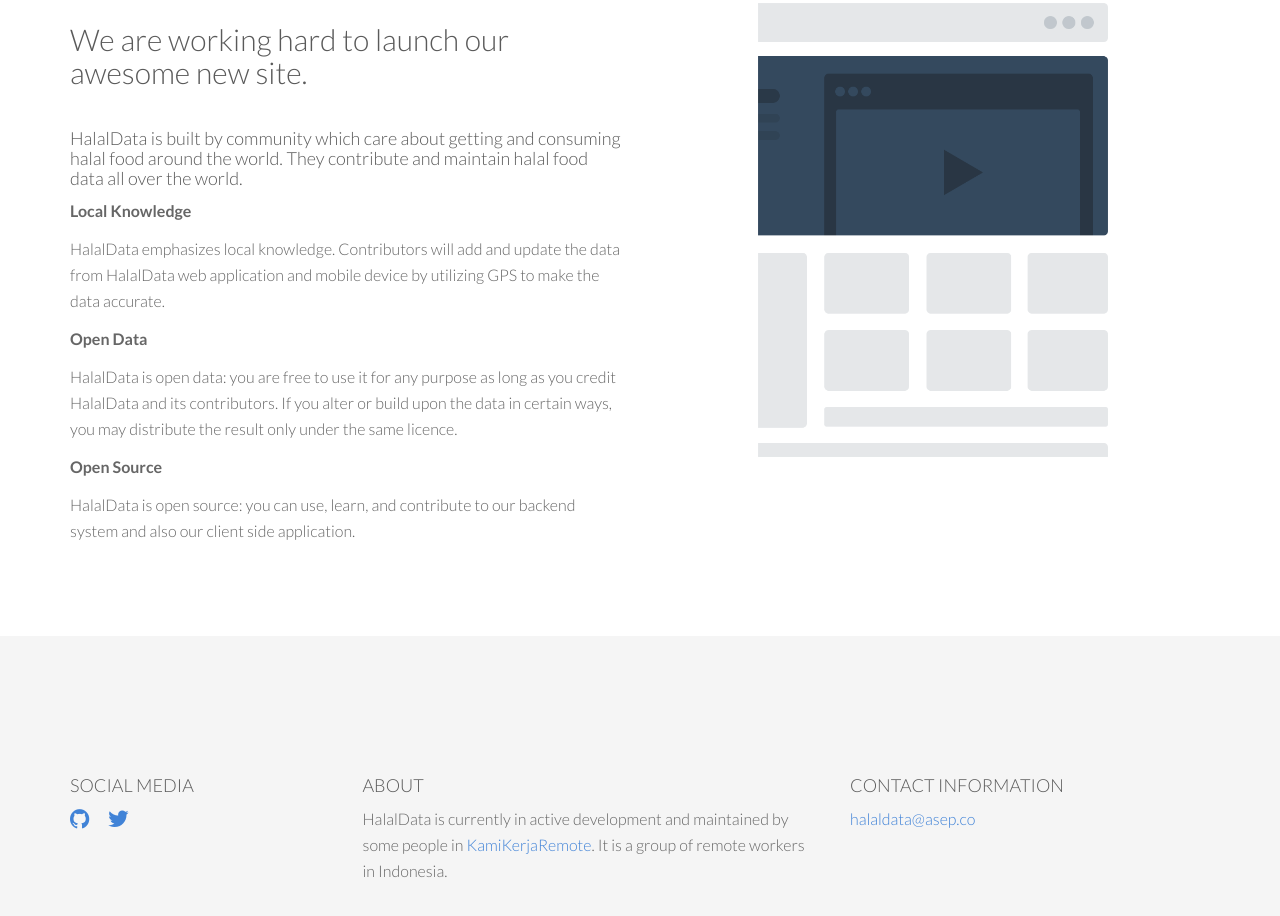
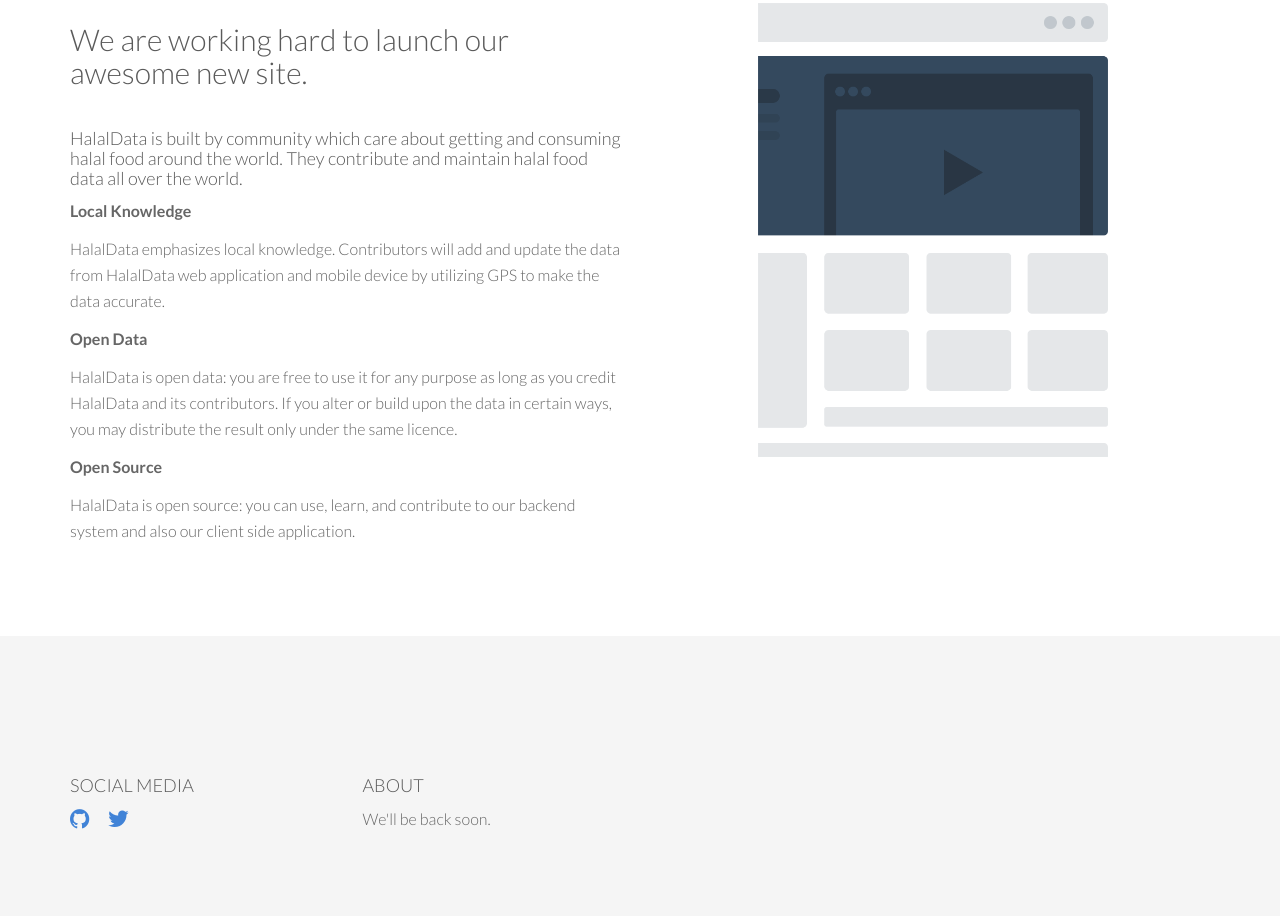
Before and after one commit to HalalData/halaldata.github.io, a plain HTML site: page index.html in a window 1280 px wide. Shown: the part 777-1693 px from the top of the page. Drawn offline with Linux system fonts and the light colour scheme; files whose address does not match are found by name.

Commit message:
Changing the about team

```diff
--- a/index.html
+++ b/index.html
@@ -86,13 +86,7 @@
           </div>
           <div class="col-md-5">
               <h4>ABOUT</h4>
-              <p>HalalData is currently in active development and maintained by some people in <a href="https://medium.com/kami-kerja-remote" target="_blank">KamiKerjaRemote</a>. It is a group of remote workers in Indonesia.</p>
-          </div>
-          <div class="col-md-4">
-            <h4>CONTACT INFORMATION</h4>
-            <p>
-            <a href="mailto: halaldata@asep.co">halaldata@asep.co</a>
-            </p>
+              <p>We'll be back soon.</p>
           </div>
         </div><!--/row-->
       </div><!--/container-->
```
